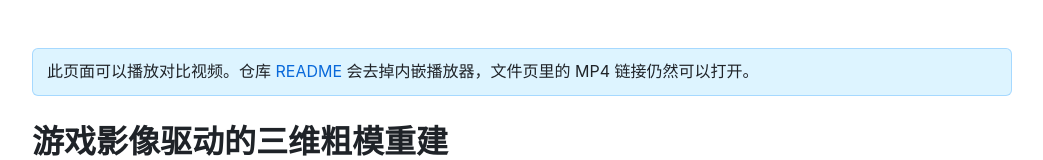
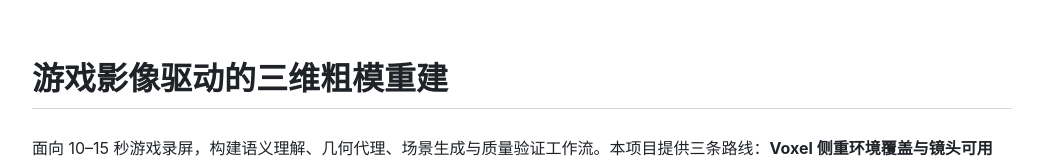
Before and after one commit to Shirakoko/GameVideo3DBlockoutReconstruction, a plain HTML site: page docs/index.html in a window 1280 px wide. Shown: the top 160 px of the page, without its empty margins (118-1161 px from the left). Drawn offline with Linux system fonts and the light colour scheme.

Commit message:
Remove the notice banner from the GitHub Pages copy.
Co-authored-by: Cursor <cursoragent@cursor.com>

```diff
--- a/docs/index.html
+++ b/docs/index.html
@@ -8,7 +8,6 @@
 :root { color-scheme: light; }
 body { margin: 0; background: #fff; color: #1f2328; font: 16px/1.6 -apple-system, BlinkMacSystemFont, "Segoe UI", "Noto Sans SC", sans-serif; }
 .markdown-body { max-width: 980px; margin: 0 auto; padding: 32px 24px 80px; }
-.banner { background: #ddf4ff; border: 1px solid #54aeff66; border-radius: 6px; padding: 10px 14px; }
 h1, h2, h3 { line-height: 1.25; }
 h1 { font-size: 2rem; border-bottom: 1px solid #d0d7de; padding-bottom: .3em; }
 h2 { font-size: 1.5rem; border-bottom: 1px solid #d0d7de; padding-bottom: .3em; margin-top: 1.6em; }
@@ -27,7 +26,6 @@ pre.mermaid { background: #fff; border: 1px solid #d0d7de; text-align: center; }
 </head>
 <body>
 <article class="markdown-body">
-<p class="banner">此页面可以播放对比视频。仓库 <a href="https://github.com/Shirakoko/GameVideo3DBlockoutReconstruction">README</a> 会去掉内嵌播放器，文件页里的 MP4 链接仍然可以打开。</p>
 <h1>游戏影像驱动的三维粗模重建</h1>
 <p>面向 10–15 秒游戏录屏，构建语义理解、几何代理、场景生成与质量验证工作流。本项目提供三条路线：<strong>Voxel 侧重环境覆盖与镜头可用性；Primitive 侧重类别到基本体的结构化映射与编辑性；ComfyUI + H3 侧重原视频的生成式灰模风格化。</strong></p>
 <p>当前三路均交付 12 秒视频。前两路输出可编辑 Blender 工程，采用启发式几何与推断相机，不包含角色动作代理；第三路直接生成灰模风格视频，包含人物的生成式近似，但<strong>不重建三维场景，也不输出 <code>.blend</code>、角色轨迹或可验证的几何</strong>。</p>
```
